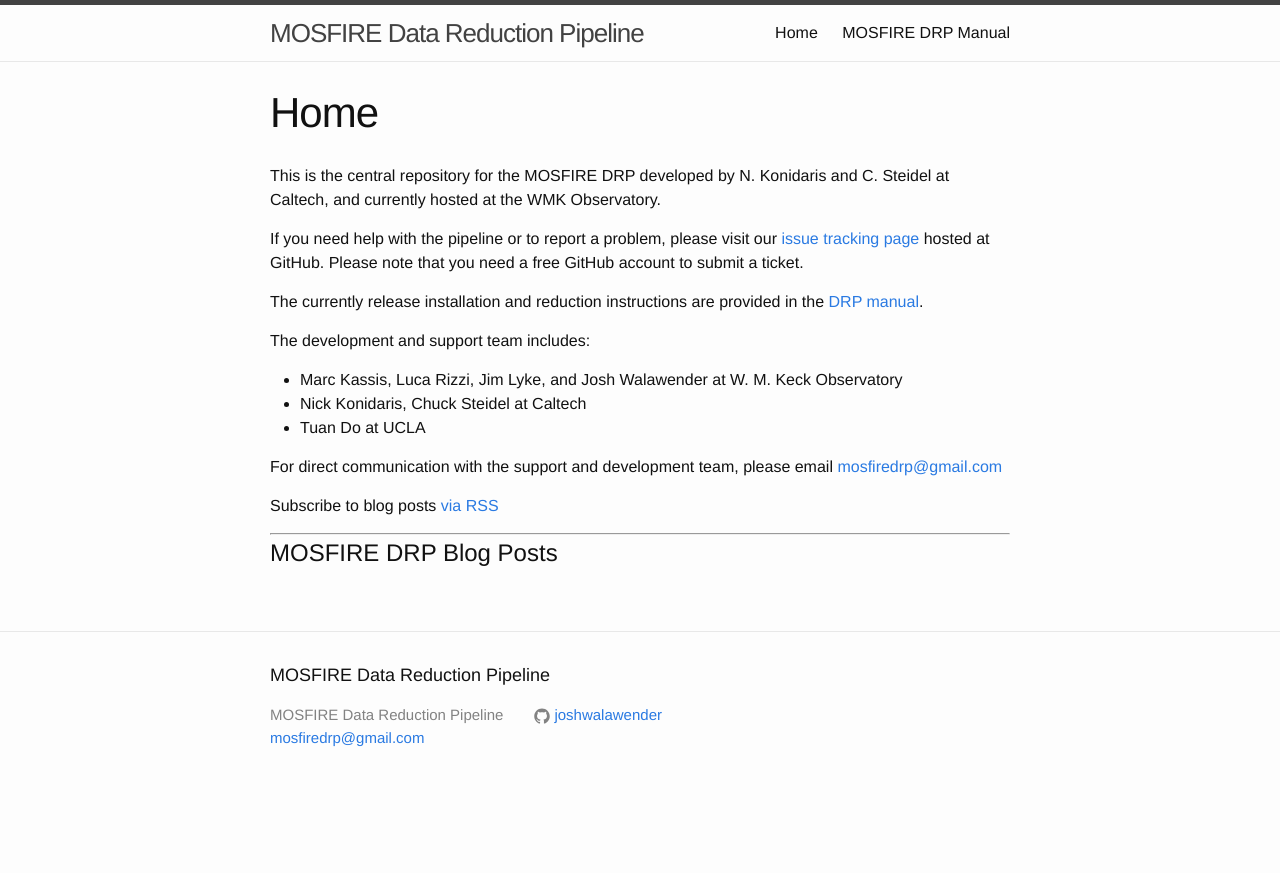
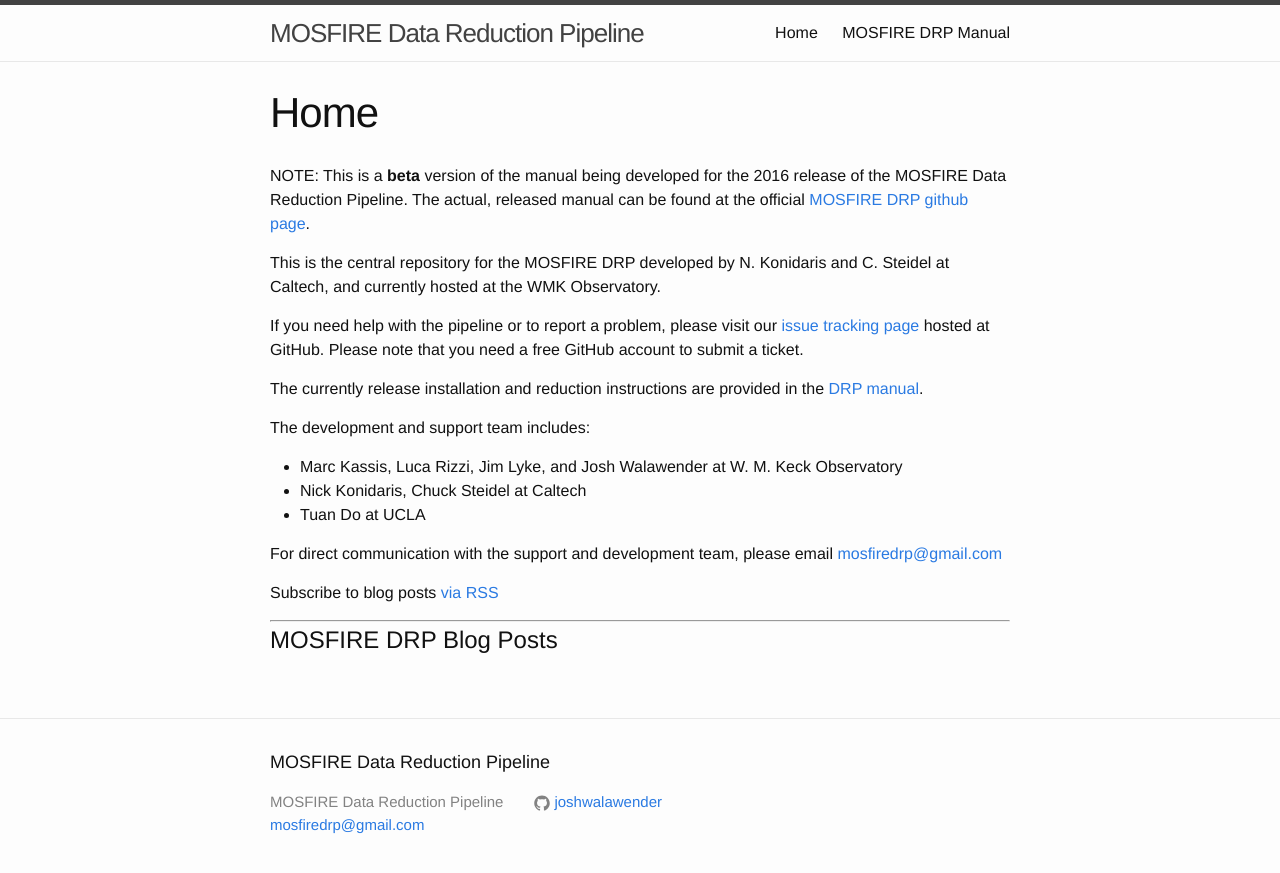
Before and after one commit to Keck-DataReductionPipelines/MosfireDRP, a Jekyll site: the page built from index.md, in a window 1280 px wide. Shown: the top 873 px of the page. Built offline with Jekyll 4.4.1, drawn with Linux system fonts in a browser that asks for light colours.

Commit message:
Add beta disclaimers (remove once 2016 is released).

```diff
--- a/index.md
+++ b/index.md
@@ -3,6 +3,8 @@
 title: Home
 permalink: /
 ---
+
+NOTE: This is a __beta__ version of the manual being developed for the 2016 release of the MOSFIRE Data Reduction Pipeline.  The actual, released manual can be found at the official [MOSFIRE DRP github page](http://keck-datareductionpipelines.github.io/MosfireDRP/).
 
 This is the central repository for the MOSFIRE DRP developed by N. Konidaris and C. Steidel at Caltech, and currently hosted at the WMK Observatory.
 
```
Also changed, not shown: manual.md (+2 -0 lines).
